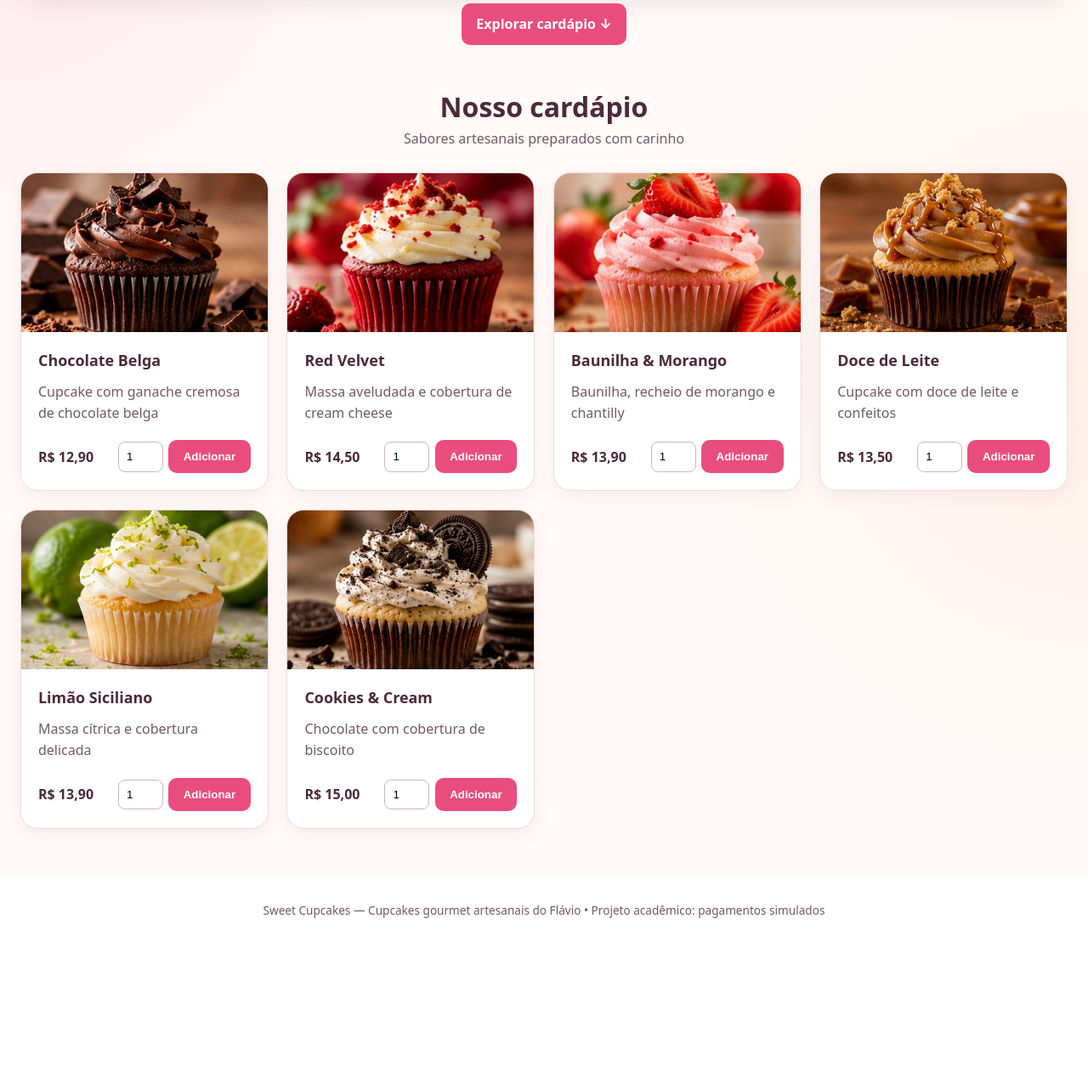
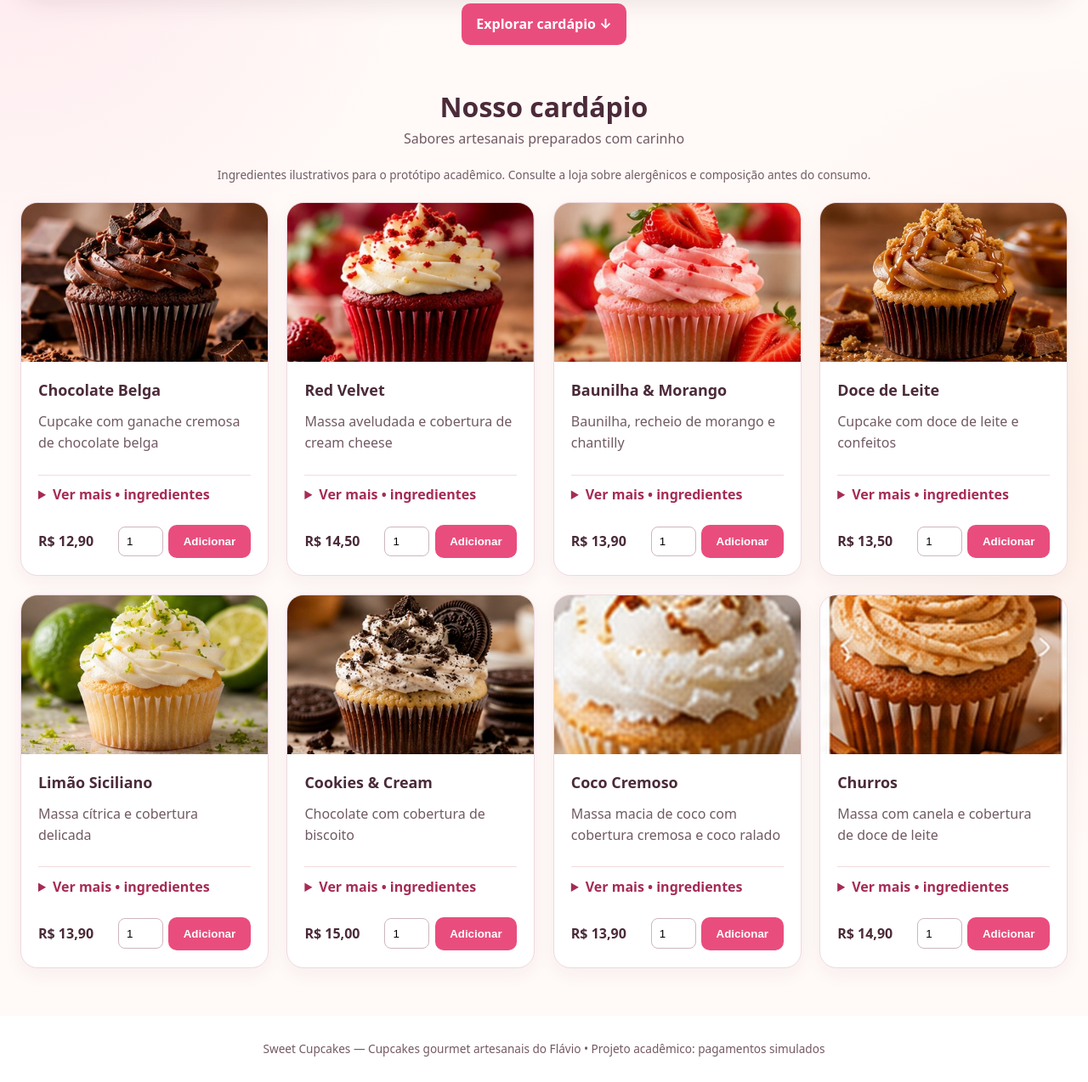
Before and after one commit to flavioleme92-create/sweet-cupcakes-PIT-II, a Flask app: page / in a window 1280 px wide. Shown: the part 370-1644 px from the top of the page at 85% size. Before the commit the page ends 1451 px from the top, so only its background shows below. Run offline with Flask 3, Linux system fonts and the light colour scheme; data comes from the database, SQL or seed files in the repository.

Commit message:
Add files via upload

```diff
--- a/app.py
+++ b/app.py
@@ -11,7 +11,7 @@
 app = Flask(__name__)
 app.config.update(SECRET_KEY=os.environ.get('SECRET_KEY', 'dev-altere-esta-chave'), DATABASE=os.environ.get('DATABASE', str(BASE/'cupcakes.db')), SESSION_COOKIE_HTTPONLY=True, SESSION_COOKIE_SAMESITE='Lax')
 
-PRODUCTS = [(1,'Chocolate Belga','Cupcake com ganache cremosa de chocolate belga',12.90,'🍫'),(2,'Red Velvet','Massa aveludada e cobertura de cream cheese',14.50,'❤️'),(3,'Baunilha & Morango','Baunilha, recheio de morango e chantilly',13.90,'🍓'),(4,'Doce de Leite','Cupcake com doce de leite e confeitos',13.50,'🧁'),(5,'Limão Siciliano','Massa cítrica e cobertura delicada',13.90,'🍋'),(6,'Cookies & Cream','Chocolate com cobertura de biscoito',15.00,'🍪')]
+PRODUCTS = [(1,'Chocolate Belga','Cupcake com ganache cremosa de chocolate belga',12.90,'🍫'),(2,'Red Velvet','Massa aveludada e cobertura de cream cheese',14.50,'❤️'),(3,'Baunilha & Morango','Baunilha, recheio de morango e chantilly',13.90,'🍓'),(4,'Doce de Leite','Cupcake com doce de leite e confeitos',13.50,'🧁'),(5,'Limão Siciliano','Massa cítrica e cobertura delicada',13.90,'🍋'),(6,'Cookies & Cream','Chocolate com cobertura de biscoito',15.00,'🍪'),(7,'Coco Cremoso','Massa macia de coco com cobertura cremosa e coco ralado',13.90,'🥥'),(8,'Churros','Massa com canela e cobertura de doce de leite',14.90,'✨')]
 
 def db():
     if 'db' not in g:
@@ -58,7 +58,7 @@
         if len(name)<2 or '@' not in email or len(password)<8: flash('Informe nome, e-mail válido e senha com ao menos 8 caracteres.','error')
         else:
             try:
-                cursor=db().execute('INSERT INTO users(name,email,password_hash) VALUES(?,?,?)',(name,email,generate_password_hash(password)));db().commit();session.clear();session['user_id']=cursor.lastrowid;flash('Cadastro realizado com sucesso!','success');return redirect(url_for('index'))
+                cursor=db().execute('INSERT INTO users(name,email,password_hash) VALUES(?,?,?)',(name,email,generate_password_hash(password)));db().commit();cart=session.get('cart',{}).copy();session.clear();session['user_id']=cursor.lastrowid;session['cart']=cart;flash('Cadastro realizado com sucesso!','success');return redirect(url_for('index'))
             except sqlite3.IntegrityError: flash('Este e-mail já está cadastrado.','error')
     return render_template('auth.html',title='Criar conta',register=True)
 
@@ -123,7 +123,12 @@
 @app.route('/pedidos')
 @login_required
 def orders():
-    data=db().execute('SELECT * FROM orders WHERE user_id=? ORDER BY id DESC',(session['user_id'],)).fetchall();return render_template('orders.html',orders=data)
+    data=db().execute('SELECT * FROM orders WHERE user_id=? ORDER BY id DESC',(session['user_id'],)).fetchall();
+    orders_with_items=[]
+    for order in data:
+        items=db().execute('''SELECT p.name, p.emoji, oi.quantity, oi.unit_price_cents, p.id AS product_id FROM order_items oi JOIN products p ON p.id=oi.product_id WHERE oi.order_id=? ORDER BY oi.id''',(order['id'],)).fetchall()
+        orders_with_items.append({'order':order,'items':items})
+    return render_template('orders.html',orders=orders_with_items)
 
 @app.template_filter('brl')
 def brl(cents):return f'R$ {cents/100:,.2f}'.replace(',','X').replace('.',',').replace('X','.')
--- a/static/style.css
+++ b/static/style.css
@@ -79,3 +79,18 @@
 @media (max-width: 820px) { .products { grid-template-columns: repeat(2, minmax(0, 1fr)); } .top { padding-inline: 20px; } main { width: calc(100% - 40px); } }
 @media (max-width: 590px) { .top { flex-direction: column; align-items: flex-start; gap: .65rem; } nav { gap: .8rem; } main { width: calc(100% - 28px); } .hero-photo { margin: 1rem 0 .85rem; border-radius: 15px; } .hero-action { margin-bottom: 2.2rem; } .products { grid-template-columns: 1fr; } .product-image { aspect-ratio: 1.5 / 1; } .panel { padding: 1.3rem; } .buy { flex-wrap: wrap; } }
 @media (prefers-reduced-motion: reduce) { *, *::before, *::after { scroll-behavior: auto !important; transition: none !important; } }
+
+/* Melhorias solicitadas pelos cinco avaliadores */
+.cart-actions{display:flex;gap:1rem;flex-wrap:wrap;align-items:center;margin-top:1.2rem}
+.secondary-action{display:inline-block;padding:.72rem 1.1rem;border:1px solid #bf607c;border-radius:10px;color:#a52b56;background:#fff;text-decoration:none;font-weight:750}
+.secondary-action:hover{background:#fff0f4}
+.product-details{border-top:1px solid #f3dadd;padding:.65rem 0;margin:.3rem 0 .8rem}
+.product-details summary{font-weight:750;color:#a52b56;cursor:pointer}
+.product-details p{min-height:0;margin:.45rem 0;font-size:.91rem}
+.ingredient-note{font-size:.85rem;color:#705c63;text-align:center;margin:-.5rem 0 1.4rem}
+.order-celebration{display:flex;align-items:center;gap:1rem;padding:1rem;border-radius:15px;background:linear-gradient(115deg,#ffe6ed,#fff4e8)}
+.order-celebration>span{font-size:2.1rem}.order-celebration h2{margin:0;font-size:1.4rem}.order-celebration p{margin:.2rem 0}
+.ordered-products{display:flex;gap:1rem;flex-wrap:wrap;margin:1rem 0}
+.ordered-product{display:flex;align-items:center;gap:.55rem;background:#fff7f6;border:1px solid #f3dadd;border-radius:12px;padding:.5rem}
+.ordered-product img{width:72px;height:72px;object-fit:cover;border-radius:9px}
+@media(max-width:590px){.order-celebration{align-items:flex-start}.ordered-products{flex-direction:column}}
--- a/templates/index.html
+++ b/templates/index.html
@@ -1,10 +1,21 @@
-{% extends 'base.html' %}
-{% block content %}
-<section class="hero-photo" aria-label="Sweet Cupcakes, cupcakes gourmet artesanais do Flávio">
-  <img src="{{ url_for('static',filename='img/banner-cupcake.jpg') }}" alt="Sweet Cupcakes: cupcakes gourmet artesanais do Flávio, com cupcakes de chocolate, morango e red velvet">
-</section>
+{% extends 'base.html' %}{% block content %}
+<section class="hero-photo" aria-label="Sweet Cupcakes, cupcakes gourmet artesanais do Flávio"><img src="{{ url_for('static',filename='img/banner-cupcake.jpg') }}" alt="Sweet Cupcakes: cupcakes gourmet artesanais do Flávio"></section>
 <div class="hero-action"><a class="primary" href="#cardapio">Explorar cardápio ↓</a></div>
 <section id="cardapio"><div class="section-head"><h2>Nosso cardápio</h2><p>Sabores artesanais preparados com carinho</p></div>
-{% set product_images = {1:'chocolate.jpg',2:'redvelvet.jpg',3:'morango.jpg',4:'docedeleite.jpg',5:'limao.jpg',6:'cookies.jpg'} %}
-<div class="products">{% for p in products %}<article class="product"><div class="product-image"><img src="{{ url_for('static',filename='img/' ~ product_images.get(p['id'],'chocolate.jpg')) }}" alt="Foto do cupcake {{ p['name'] }}" loading="lazy"></div><div class="product-body"><h3>{{ p['name'] }}</h3><p>{{ p['description'] }}</p><div class="buy"><strong>{{ p['price_cents']|brl }}</strong><form method="post" action="{{ url_for('add_cart',product_id=p['id']) }}"><label class="sr" for="q{{ p['id'] }}">Quantidade</label><input id="q{{ p['id'] }}" type="number" name="quantity" min="1" max="30" value="1"><button type="submit">Adicionar</button></form></div></div></article>{% endfor %}</div></section>
-{% endblock %}
+{% set product_images = {1:'chocolate.jpg',2:'redvelvet.jpg',3:'morango.jpg',4:'docedeleite.jpg',5:'limao.jpg',6:'cookies.jpg',7:'coco.jpg',8:'churros.jpg'} %}
+{% set ingredients = {
+1:'Farinha de trigo, ovos, açúcar, leite, cacau, chocolate e creme de leite.',
+2:'Farinha de trigo, ovos, açúcar, cacau, corante alimentício vermelho, cream cheese e leite.',
+3:'Farinha de trigo, ovos, açúcar, leite, baunilha, morango e creme vegetal para chantilly.',
+4:'Farinha de trigo, ovos, açúcar, leite, doce de leite e confeitos.',
+5:'Farinha de trigo, ovos, açúcar, leite, limão siciliano e creme de cobertura.',
+6:'Farinha de trigo, ovos, açúcar, leite, chocolate, creme e biscoito de chocolate.',
+7:'Farinha de trigo, ovos, açúcar, leite, coco ralado e creme de coco.',
+8:'Farinha de trigo, ovos, açúcar, leite, canela, doce de leite e açúcar.'} %}
+<p class="ingredient-note">Ingredientes ilustrativos para o protótipo acadêmico. Consulte a loja sobre alergênicos e composição antes do consumo.</p>
+<div class="products">{% for p in products %}
+<article class="product"><div class="product-image"><img src="{{ url_for('static',filename='img/' ~ product_images[p['id']]) }}" alt="Cupcake sabor {{ p['name'] }}" loading="lazy"></div>
+<div class="product-body"><h3>{{ p['name'] }}</h3><p>{{ p['description'] }}</p>
+<details class="product-details"><summary>Ver mais • ingredientes</summary><p>{{ ingredients[p['id']] }}</p><p class="hint">Atenção: pode conter glúten, leite e ovos. Informações ilustrativas.</p></details>
+<div class="buy"><strong>{{ p['price_cents']|brl }}</strong><form method="post" action="{{ url_for('add_cart',product_id=p['id']) }}"><label class="sr" for="q{{ p['id'] }}">Quantidade</label><input id="q{{ p['id'] }}" type="number" name="quantity" min="1" max="30" value="1"><button type="submit">Adicionar</button></form></div></div></article>
+{% endfor %}</div></section>{% endblock %}
```
Also changed, not shown: templates/cart.html (+9 -1 lines), templates/orders.html (+9 -1 lines), tests/test_app.py (+36 -0 lines), static/img/churros.jpg (added), static/img/coco.jpg (added).
